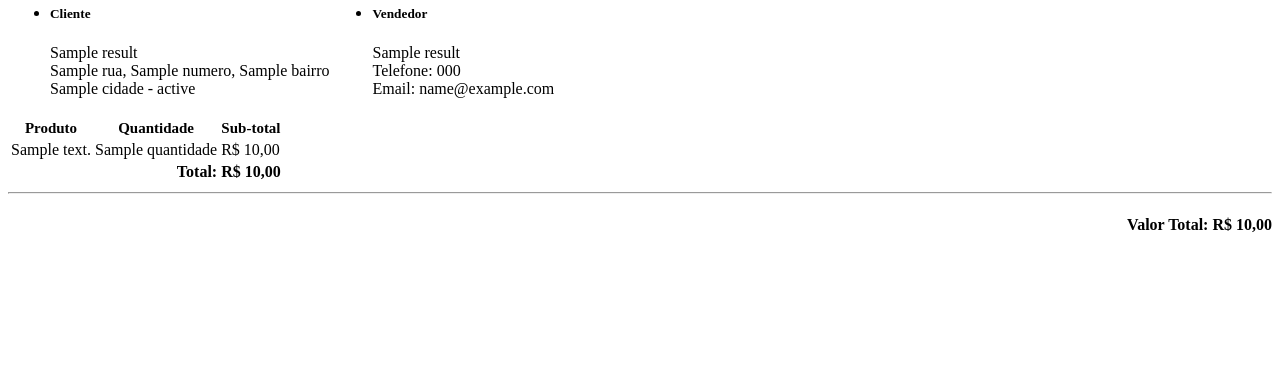
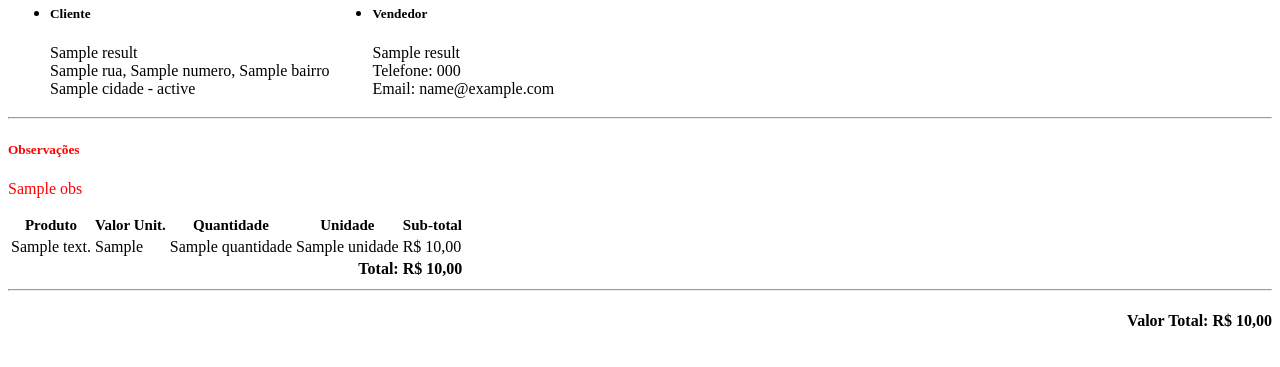
Before and after one commit to ricardorohde/itapedras, a CodeIgniter app: template application/views/vendas/visualizarVenda.php in a window 1280 px wide. Shown: the part 141-508 px from the top of the page. Run offline with CodeIgniter, Linux system fonts and the light colour scheme; the template is opened without the code that fills it: most values are stand-ins (such as "Sample title", 1, 10 or a date in 2020).

Commit message:
Versão 1.2
OS - Nome fechamento / Frases da Nota em vermelho / Aparece a Medida da Saia na Nota
VENDAS - Nota com vlr unitário e unidade / observações

-=DB=-
Atualização da tabela venda

```diff
--- a/application/controllers/vendas.php
+++ b/application/controllers/vendas.php
@@ -97,6 +97,7 @@ class Vendas extends CI_Controller {
                 'dataVenda' => $dataVenda,
                 'clientes_id' => $this->input->post('clientes_id'),
                 'usuarios_id' => $this->input->post('usuarios_id'),
+                'obs' => $this->input->post('obs'),
                 'faturado' => 0
             );
 
@@ -150,7 +151,8 @@ class Vendas extends CI_Controller {
             $data = array(
                 'dataVenda' => $dataVenda,
                 'usuarios_id' => $this->input->post('usuarios_id'),
-                'clientes_id' => $this->input->post('clientes_id')
+                'clientes_id' => $this->input->post('clientes_id'),
+                'obs' => $this->input->post('obs')
             );
 
             if ($this->vendas_model->edit('vendas', $data, 'idVendas', $this->input->post('idVendas')) == TRUE) {
--- a/application/views/tema/topo.php
+++ b/application/views/tema/topo.php
@@ -161,7 +161,7 @@
 </div>
 <!--Footer-part-->
 <div class="row-fluid">
-  <div id="footer" class="span12"> 2016 &copy; Sistema Itapedras - Versão 1.0</div>
+  <div id="footer" class="span12"> 2016 &copy; Sistema Itapedras - Versão 1.2</div>
 </div>
 <!--end-Footer-part-->
 
--- a/application/views/vendas/visualizarVenda.php
+++ b/application/views/vendas/visualizarVenda.php
@@ -66,7 +66,15 @@
                         </table>
 
                     </div>
-
+                    <div style="margin-top: 0; padding-top: 0">
+                    <?php if($result->obs != null){?>
+                    <hr style="margin-top: 0">
+                    <h5><b><font color = "red">Observações</b></h5>
+                    <p>
+                        <?php echo $result->obs?>
+                    </p></font>
+                    <?php }?>
+                                        </div>
                     <div style="margin-top: 0; padding-top: 0">
 
 
@@ -76,7 +84,9 @@
                                     <thead>
                                         <tr>
                                             <th style="font-size: 15px">Produto</th>
+                                            <th style="font-size: 15px">Valor Unit.</th>
                                             <th style="font-size: 15px">Quantidade</th>
+                                            <th style="font-size: 15px">Unidade</th>
                                             <th style="font-size: 15px">Sub-total</th>
                                         </tr>
                                     </thead>
@@ -88,14 +98,16 @@
                                             $totalProdutos = $totalProdutos + $p->subTotal;
                                             echo '<tr>';
                                             echo '<td>'.$p->descricao.'</td>';
+                                            echo '<td>'.$p->precoVenda.'</td>';
                                             echo '<td>'.$p->quantidade.'</td>';
+                                            echo '<td>'.$p->unidade.'</td>';
 
                                             echo '<td>R$ '.number_format($p->subTotal,2,',','.').'</td>';
                                             echo '</tr>';
                                         }?>
 
                                         <tr>
-                                            <td colspan="2" style="text-align: right"><strong>Total:</strong></td>
+                                            <td colspan="4" style="text-align: right"><strong>Total:</strong></td>
                                             <td><strong>R$ <?php echo number_format($totalProdutos,2,',','.');?></strong></td>
                                         </tr>
                                     </tbody>
```
Also changed, not shown: application/views/os/editarOs.php (+4 -3 lines), application/views/os/visualizarOs.php (+5 -5 lines), application/views/vendas/editarVenda.php (+7 -2 lines), 1 other file.
